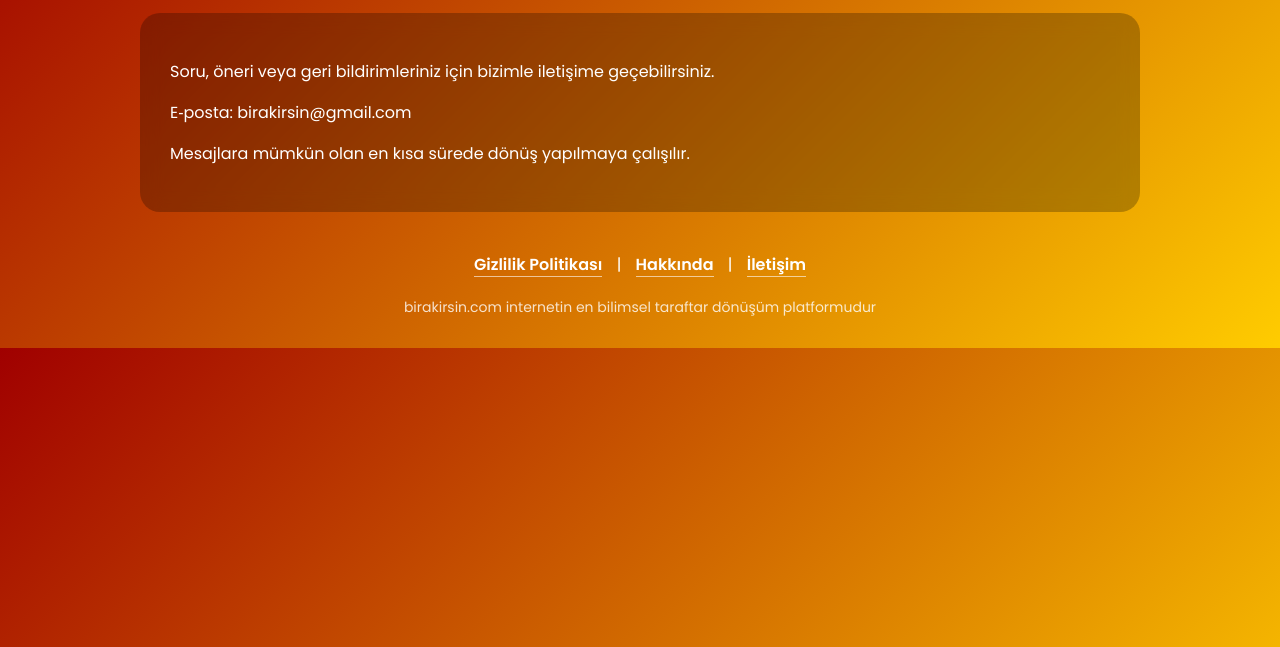
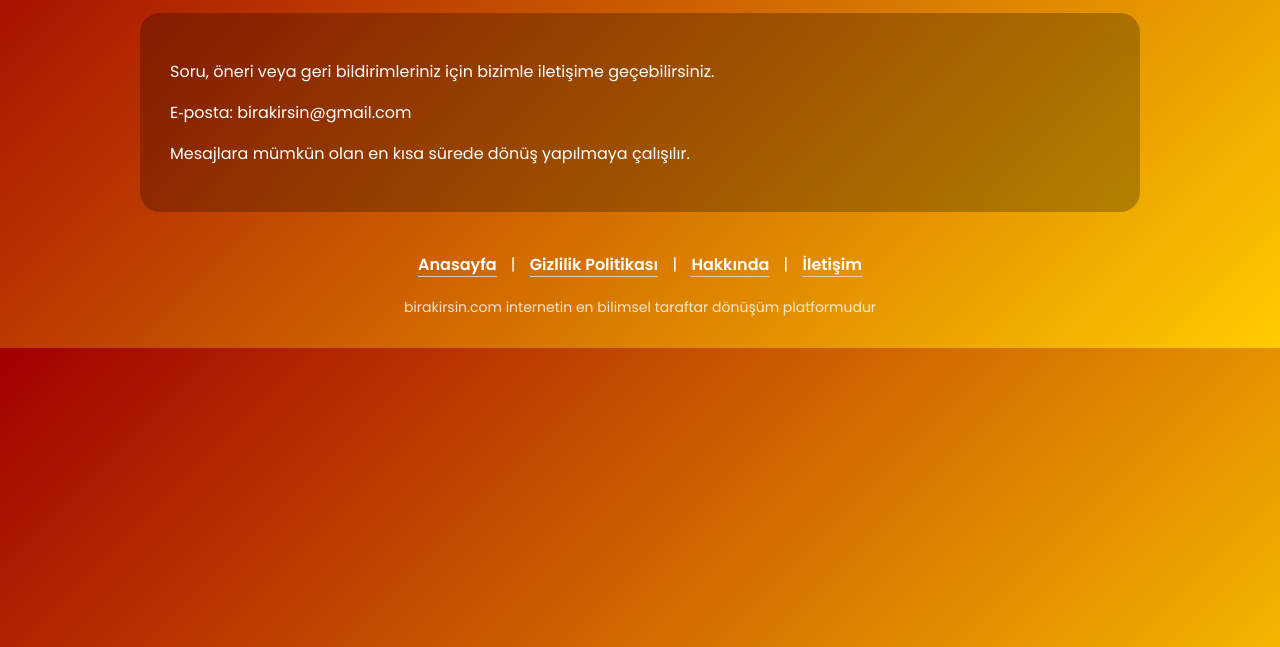
Before and after one commit to KralMurat/birakirsin, a plain HTML site: page contact.html in a window 1280 px wide. Shown: the part 153-800 px from the top of the page. Drawn offline with Linux system fonts and the light colour scheme.

Commit message:
Update contact.html

```diff
--- a/contact.html
+++ b/contact.html
@@ -77,6 +77,7 @@ text-align:center;
 
 
 <div class="footer-links">
+<a href="/" style="color:white;text-decoration:none;margin:0 10px;">Anasayfa</a> |
 <a href="/privacy-policy.html">Gizlilik Politikası</a> |
 <a href="/about.html">Hakkında</a> |
 <a href="/contact.html">İletişim</a>
```
